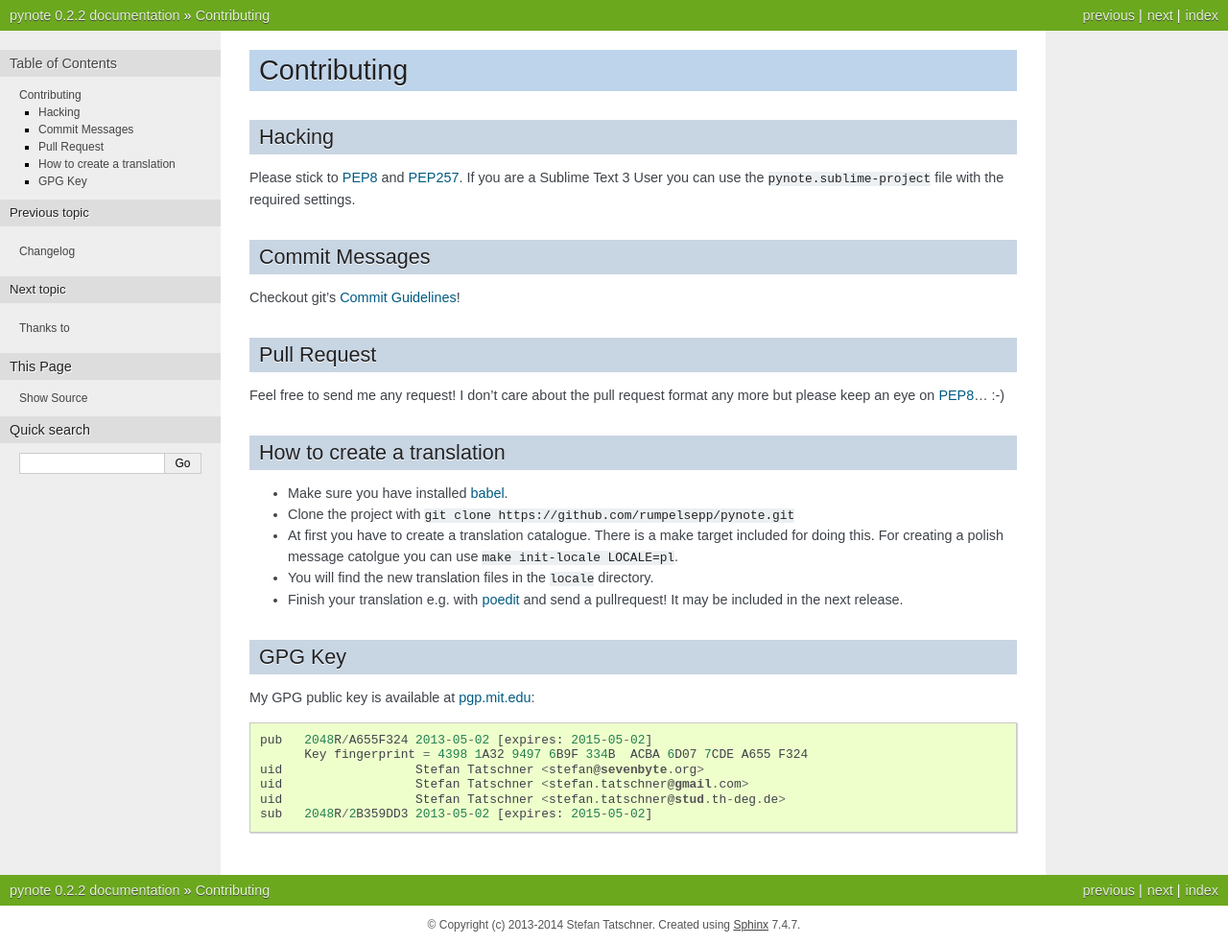
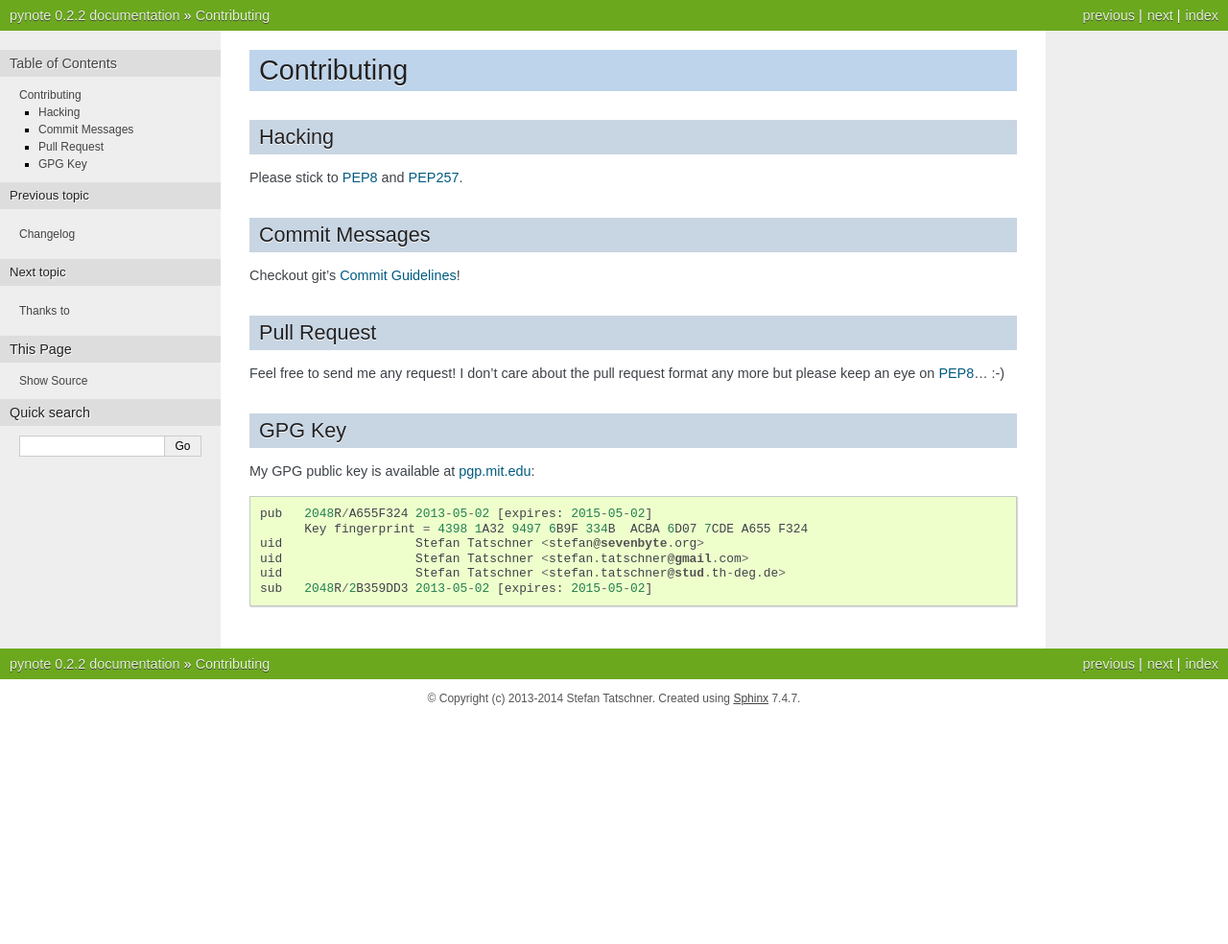
Before and after one commit to fastpacecolding/pynote, a Sphinx documentation site: the page built from doc/contributing.rst, in a window 1280 px wide. Shown: the whole page at 96% size. Built offline with Sphinx 7.4.7, drawn with Linux system fonts in a browser that asks for light colours; after the commit the page ends 900 px from its top, so only the background shows below that.

Commit message:
Docs updates

```diff
--- a/doc/changelog.rst
+++ b/doc/changelog.rst
@@ -6,7 +6,9 @@ pynote 0.4 (XXXX-XX-XX)
 
 .. note::
 
-    This section here is used as a roadmap for the future releases!
+    This section here is used as a roadmap for the future release!
+
+* Fixed tests, switched to pytest and setup travis.
 
 
 pynote 0.3 (XXXX-XX-XX)
@@ -30,7 +32,7 @@ pynote 0.3 (XXXX-XX-XX)
   create a transifex account to involve other people.
 * New header design, thanks to Philipp Göttlich!
 * Do not include any precompiled files in git. You can create the docs
-  (man and html) with ``make docs``.
+  (man and html) with ``make docs`` in the doc folder.
 * Missing import statement. Now you are informed about a misspelled
   pygments theme instead of a traceback.
 * Refactored ``config.py`` to use default values.
--- a/doc/contributing.rst
+++ b/doc/contributing.rst
@@ -4,8 +4,7 @@ Contributing
 Hacking
 -------
 
-Please stick to PEP8_ and PEP257_. If you are a Sublime Text 3 User you
-can use the ``pynote.sublime-project`` file with the required settings.
+Please stick to PEP8_ and PEP257_.
 
 .. _PEP8: http://www.python.org/dev/peps/pep-0008/
 .. _PEP257: http://www.python.org/dev/peps/pep-0257/
@@ -26,23 +25,6 @@ Feel free to send me any request! I don't care about the pull request format
 any more but please keep an eye on PEP8_... :-)
 
 
-How to create a translation
----------------------------
-
-* Make sure you have installed babel_.
-* Clone the project with ``git clone https://github.com/rumpelsepp/pynote.git``
-* At first you have to create a translation catalogue. There is a make target
-  included for doing this. For creating a polish message catolgue you can use
-  ``make init-locale LOCALE=pl``.
-* You will find the new translation files in the ``locale`` directory.
-* Finish your translation e.g. with poedit_ and send a pullrequest! It
-  may be included in the next release.
-
-.. _babel: http://babel.pocoo.org/
-.. _poedit: http://www.poedit.net/
-
-
-
 GPG Key
 -------
 
```
